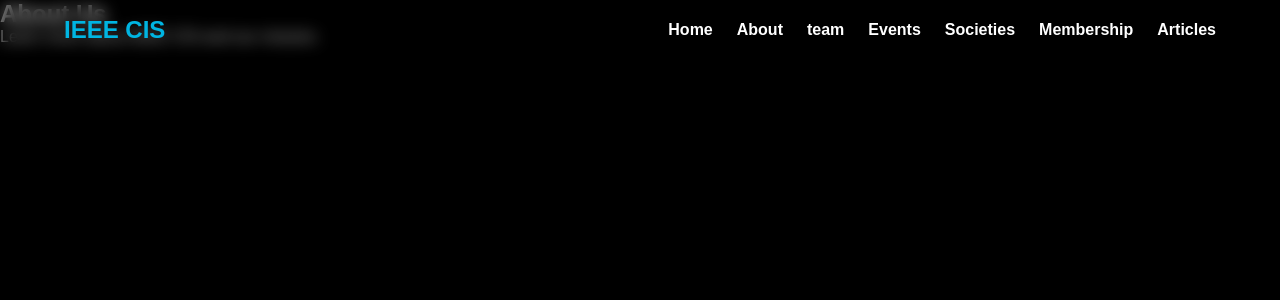
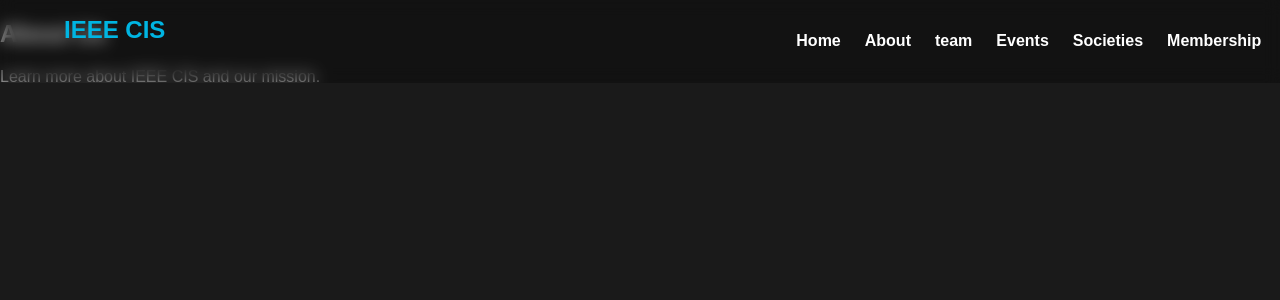
Before and after one commit to abhayprabhakar/cis-website, a Flask app: page /team in a window 1280 px wide. Shown: the top 300 px of the page. Run offline with Flask 3, Linux system fonts and the light colour scheme.

Commit message:
css adjustments

```diff
--- a/static/css/styles.css
+++ b/static/css/styles.css
@@ -2,7 +2,7 @@
 body {
     margin: 0;
     font-family: Arial, sans-serif;
-    background-color: #000000;
+    background-color: #1A1A1A;
     color: #FFFFFF;
 }
 
@@ -14,7 +14,8 @@
     padding: 1rem 5%;
     background-color: rgba(0, 0, 0, 0.3);
     backdrop-filter: blur(8px);
-    border-bottom: 1px solid rgba(0, 0, 0, 0.2);
+    border-bottom: 1px solid rgba(0, 0, 0, 0);
+
     position: fixed;
     width: 100%;
     top: 0;
@@ -22,55 +23,36 @@
 }
 
 .logo {
+    height: 50px; /* Adjust size as needed */
+    width: auto;
+    object-fit: contain;
     font-size: 1.5rem;
     font-weight: bold;
     color: #00B5E2;
 }
 
+/* Navbar Links */
 nav ul {
     list-style: none;
     display: flex;
     gap: 1.5rem;
 }
 
+nav ul li {
+    display: inline-block;
+}
+
 nav ul li a {
     text-decoration: none;
     color: #FFFFFF;
     font-weight: bold;
+    transition: all 0.3s ease-in-out;
 }
 
-/* Hero Section */
-header {
-    position: relative;
-    height: 100vh;
-    display: flex;
-    align-items: center;
-    justify-content: center;
-    text-align: center;
-    overflow: hidden;
-}
-
-#neuralCanvas {
-    position: absolute;
-    top: 0;
-    left: 0;
-    width: 100%;
-    height: 100%;
-    z-index: -1;
-}
-
-/* Buttons */
-.buttons {
-    display: flex;
-    gap: 1rem;
-}
-
-/* General Reset */
-* {
-    margin: 0;
-    padding: 0;
-    box-sizing: border-box;
-    font-family: 'Arial', sans-serif;
+/* Nav Item Hover Effect */
+nav ul li a:hover {
+    color: #00B5E2;  /* Turn text blue */
+    transform: scale(1.1);  /* Scale up */
 }
 
 /* Hero Section */
@@ -82,8 +64,8 @@
     align-items: center;
     justify-content: center;
     text-align: center;
-    color: #FFFFFF; /* White text */
-    background: #000000; /* Dark background */
+    color: #FFFFFF;
+    background: #000000;
     overflow: hidden;
 }
 
@@ -102,15 +84,14 @@
     text-shadow: 2px 2px 10px rgba(0, 0, 0, 0.5);
 }
 
-#home-h1-humanity{
+#home-h1-humanity {
     font-family: "Smooch Sans", serif;
     font-size: 3rem;
     font-weight: bold;
     margin-bottom: 20px;
     text-shadow: 2px 2px 10px rgba(0, 0, 0, 0.5);
-    color:#00B5E2;
+    color: #00B5E2;
 }
-
 
 /* Buttons */
 .buttons {
@@ -125,29 +106,22 @@
     font-weight: bold;
     color: #FFFFFF;
     text-decoration: none;
-    border-radius: 5px;
+    border-radius: 12px;  /* Rounder Buttons */
     transition: 0.3s ease-in-out;
 }
 
+/* First button */
 .btn:first-child {
     background: #00629B; /* Blue color */
 }
 
+/* Second button */
 .btn:last-child {
     background: #00B5E2; /* Light blue */
 }
 
+/* Button Hover Effect */
 .btn:hover {
     transform: scale(1.1);
     filter: brightness(1.2);
 }
-
-/* Canvas Background (Three.js) */
-.hero canvas {
-    position: absolute;
-    top: 0;
-    left: 0;
-    width: 100%;
-    height: 100%;
-    z-index: 1;
-}
--- a/templates/home.html
+++ b/templates/home.html
@@ -14,7 +14,10 @@
 
     <!-- Navbar -->
     <nav>
-        <div class="logo">IEEE CIS</div>
+        <div class="logo"><a href="{{ url_for('home') }}">
+            <img src="{{ url_for('static', filename='images/IEEE_CIS_logo_White_RGB_72ppi.png') }}" alt="IEEE CIS Logo" class="logo">
+        </a>
+        </div>
         <ul>
             <li><a href="{{ url_for('home') }}">Home</a></li>
             <li><a href="{{ url_for('about') }}">About</a></li>
```
Also changed, not shown: static/images/IEEE_CIS_logo_White_RGB_72ppi.png (added).
